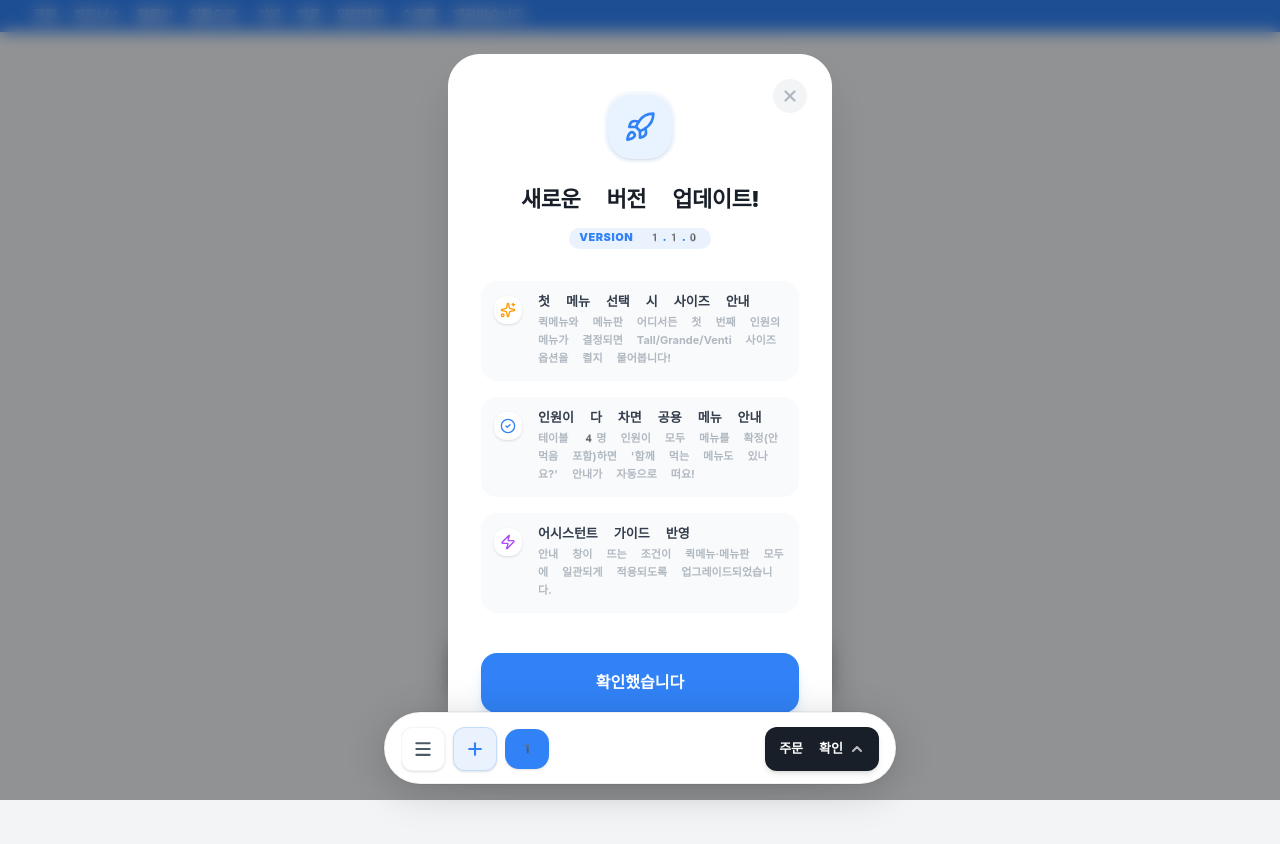
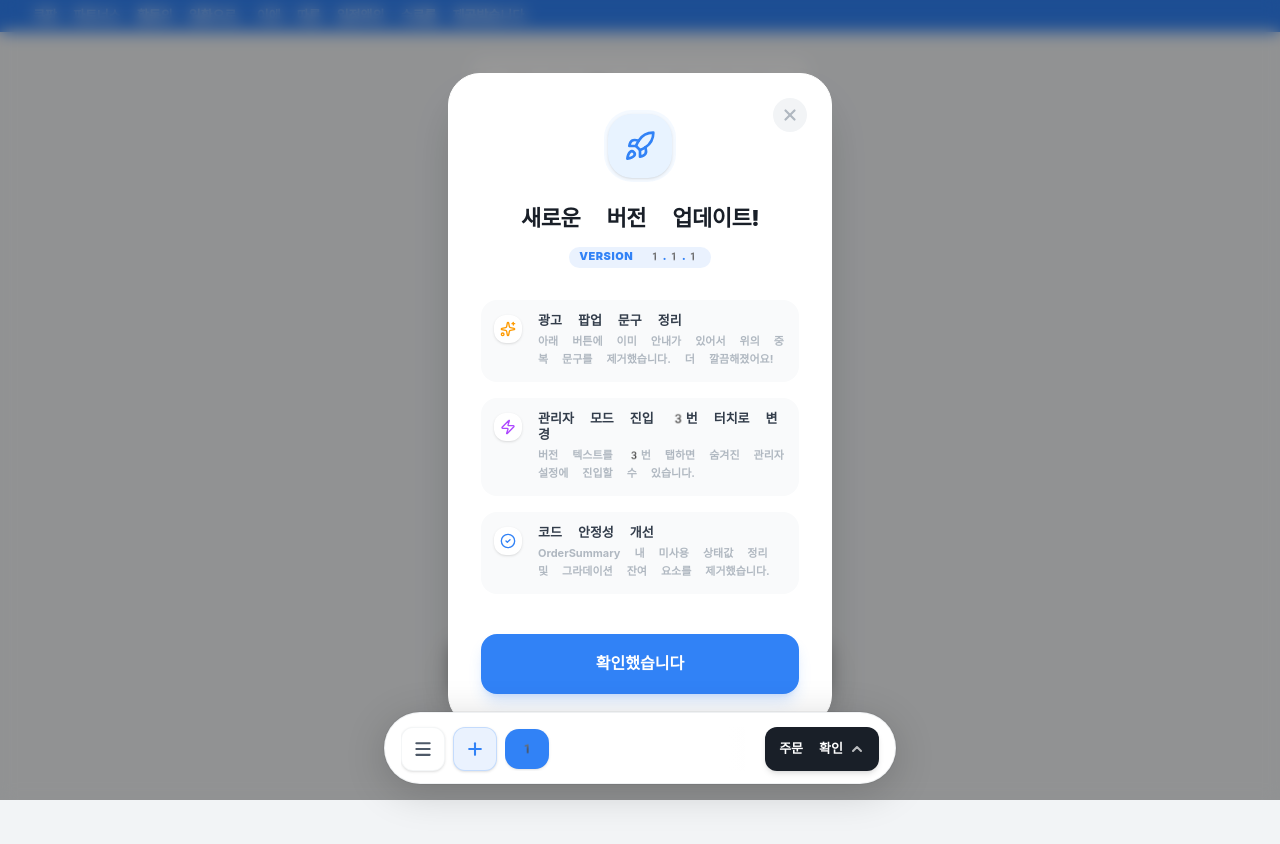
Before and after one commit to limchang/anti_order, a React (Vite) app: page / in a window 1280 px wide. Shown: the top 844 px of the page. Built offline with nearby package versions, Linux system fonts and the light colour scheme; grey boxes are pictures that could not be loaded; a web font is replaced by a local one.

Commit message:
fix: 광고 팝업 중복 문구 제거 + 관리자 3탭 변경 + 코드 정리 (v1.1.1)

```diff
--- a/App.tsx
+++ b/App.tsx
@@ -55,7 +55,7 @@ function App() {
     adminTapCounter.current += 1;
     if (adminTapTimeout.current) clearTimeout(adminTapTimeout.current);
 
-    if (adminTapCounter.current >= 5) {
+    if (adminTapCounter.current >= 3) {
       setSummaryState('admin');
       adminTapCounter.current = 0;
     } else {
@@ -91,7 +91,7 @@ function App() {
   const [showSizeGuide, setShowSizeGuide] = useState(false);
   const [showSharedGuide, setShowSharedGuide] = useState(false);
   const [showUpdatePopup, setShowUpdatePopup] = useState(false);
-  const APP_VERSION = '1.1.0';
+  const APP_VERSION = '1.1.1';
 
   const scrollContainerRef = useRef<HTMLDivElement>(null);
   const navContainerRef = useRef<HTMLDivElement>(null);
--- a/components/OrderGroupSection.tsx
+++ b/components/OrderGroupSection.tsx
@@ -231,7 +231,7 @@ export const OrderGroupSection: React.FC<OrderGroupSectionProps> = ({
       {appVersion && (
         <div onClick={onVersionTap} className="pt-2 pb-1 flex flex-col items-center gap-0.5 opacity-30 mt-1 cursor-pointer">
           <span className="text-[9px] font-bold text-toss-grey-400">Version {appVersion}</span>
-          <span className="text-[9px] font-bold text-toss-grey-400">Last Updated: 2026-03-03 10:57</span>
+          <span className="text-[9px] font-bold text-toss-grey-400">Last Updated: 2026-03-03 11:49</span>
         </div>
       )}
     </section>
--- a/components/OrderSummary.tsx
+++ b/components/OrderSummary.tsx
@@ -63,9 +63,6 @@ export const OrderSummary: React.FC<OrderSummaryProps> = ({
 }) => {
   const [viewMode, setViewMode] = useState<ViewMode>('all');
   const [isUndecidedExpanded, setIsUndecidedExpanded] = useState(false);
-  const [showSharedGuide, setShowSharedGuide] = useState(false);
-  const [showUpdatePopup, setShowUpdatePopup] = useState(false);
-  const APP_VERSION = '1.0.4';
   const [showTopShadow, setShowTopShadow] = useState(false);
   const [showBottomShadow, setShowBottomShadow] = useState(false);
   const [collapsedItems, setCollapsedItems] = useState<Set<string>>(new Set());
@@ -585,11 +582,7 @@ export const OrderSummary: React.FC<OrderSummaryProps> = ({
                                     ></iframe>
                                   </div>
 
-                                  <div className="mt-2.5 text-center pointer-events-none">
-                                    <p className="text-[12px] font-black text-toss-grey-900 leading-tight">
-                                      <span className="text-toss-blue">{hasClickedAd ? '광고 확인 완료!' : '위 광고를 클릭하면 1시간 동안 광고가 제거됩니다!'}</span>
-                                    </p>
-                                  </div>
+
                                 </div>
 
                                 {/* 사용자 요구: 클릭 전 회색, 클릭 후 파란색 활성화 */}
@@ -614,9 +607,7 @@ export const OrderSummary: React.FC<OrderSummaryProps> = ({
                                         <span className="opacity-70 italic">광고 클릭 시 1시간 동안 광고 제거</span>
                                       )}
                                     </div>
-                                    {hasClickedAd && (
-                                      <div className="absolute inset-0 bg-white/10 translate-x-[-100%] animate-shimmer" style={{ backgroundSize: '200% 100%', backgroundImage: 'linear-gradient(110deg, transparent, 45%, rgba(255,255,255,0.4), 55%, transparent)' }} />
-                                    )}
+
                                   </button>
                                 </div>
                               </motion.div>
--- a/components/UpdatePopup.tsx
+++ b/components/UpdatePopup.tsx
@@ -11,9 +11,9 @@ interface UpdatePopupProps {
 
 export const UpdatePopup: React.FC<UpdatePopupProps> = ({ isOpen, onClose, version }) => {
     const updates = [
-        { title: "첫 메뉴 선택 시 사이즈 안내", desc: "퀵메뉴와 메뉴판 어디서든 첫 번째 인원의 메뉴가 결정되면 Tall/Grande/Venti 사이즈 옵션을 켤지 물어봅니다!", icon: <Sparkles size={16} className="text-amber-500" /> },
-        { title: "인원이 다 차면 공용 메뉴 안내", desc: "테이블 4명 인원이 모두 메뉴를 확정(안 먹음 포함)하면 '함께 먹는 메뉴도 있나요?' 안내가 자동으로 떠요!", icon: <CheckCircle2 size={16} className="text-toss-blue" /> },
-        { title: "어시스턴트 가이드 반영", desc: "안내 창이 뜨는 조건이 퀵메뉴·메뉴판 모두에 일관되게 적용되도록 업그레이드되었습니다.", icon: <Zap size={16} className="text-purple-500" /> },
+        { title: "광고 팝업 문구 정리", desc: "아래 버튼에 이미 안내가 있어서 위의 중복 문구를 제거했습니다. 더 깔끔해졌어요!", icon: <Sparkles size={16} className="text-amber-500" /> },
+        { title: "관리자 모드 진입 3번 터치로 변경", desc: "버전 텍스트를 3번 탭하면 숨겨진 관리자 설정에 진입할 수 있습니다.", icon: <Zap size={16} className="text-purple-500" /> },
+        { title: "코드 안정성 개선", desc: "OrderSummary 내 미사용 상태값 정리 및 그라데이션 잔여 요소를 제거했습니다.", icon: <CheckCircle2 size={16} className="text-toss-blue" /> },
     ];
 
     return (
--- a/public/version.json
+++ b/public/version.json
@@ -1,3 +1,3 @@
 {
-    "version": "1.1.0"
+    "version": "1.1.1"
 }
```
